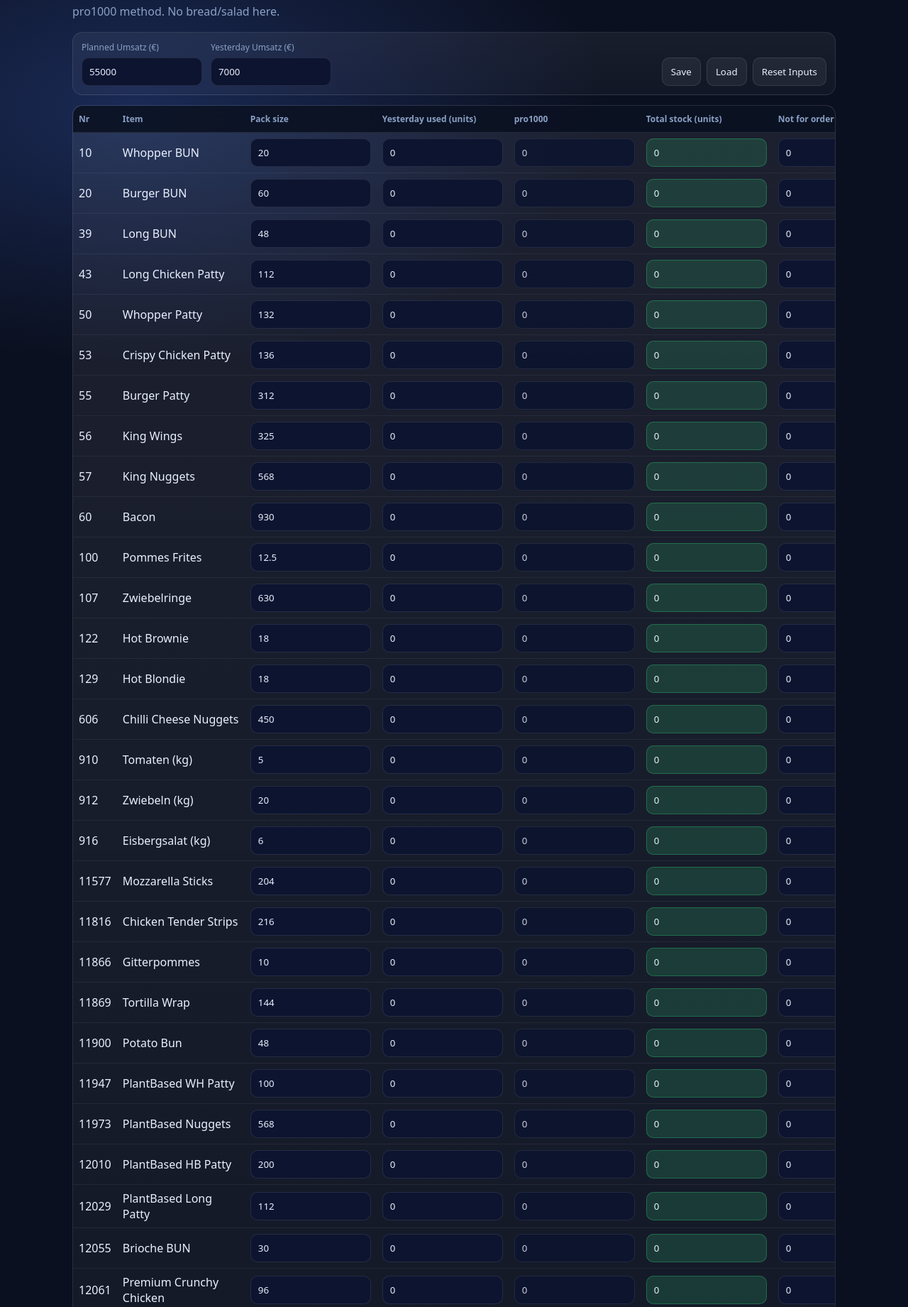
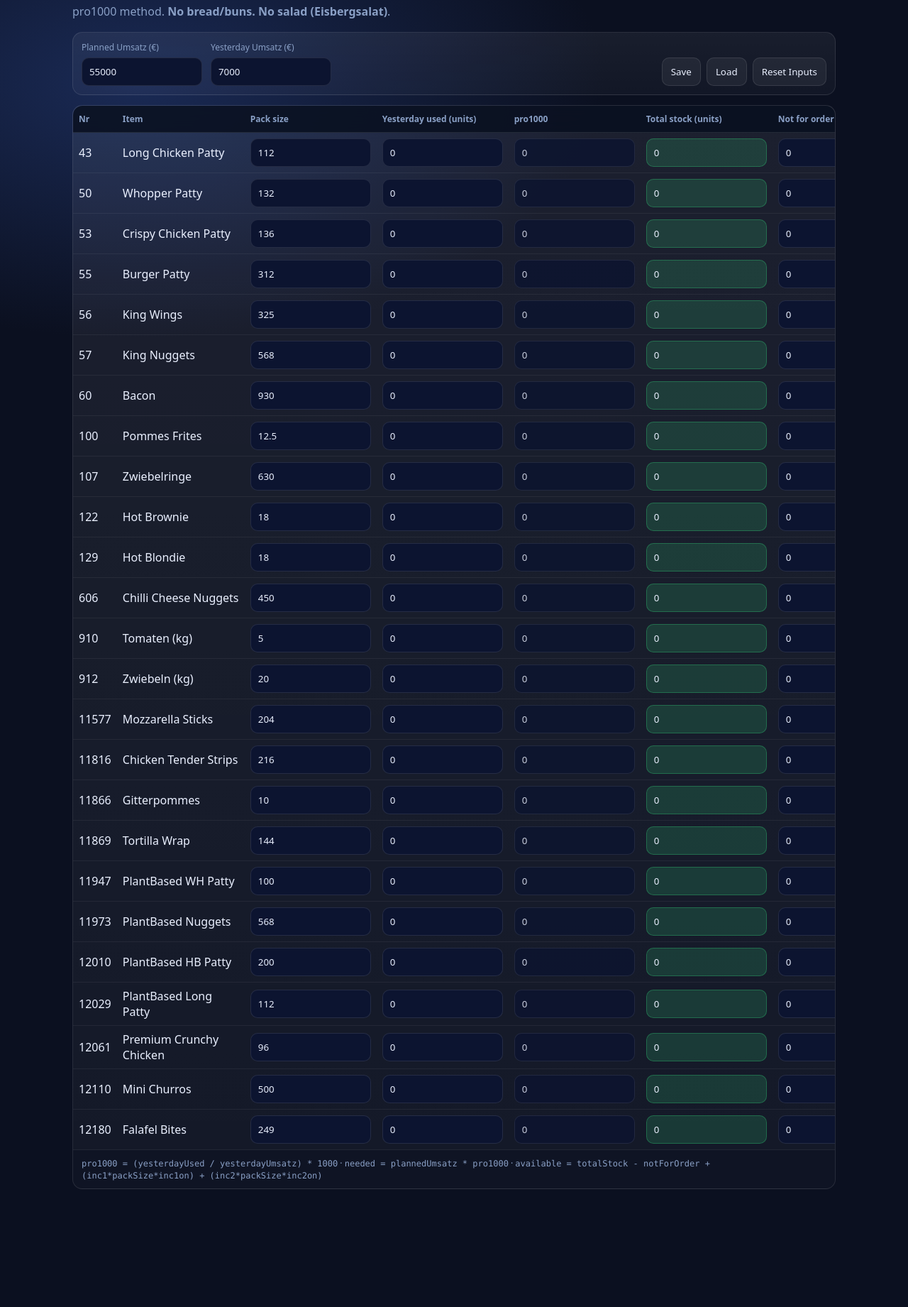
Before and after one commit to DanBlaz1988/bk-rest-order-calculator, a website: page public/index.html in a window 1280 px wide. Shown: the part 59-1900 px from the top of the page at 71% size. After the commit the page ends 1752 px from the top, so only its background shows below. Drawn offline with Linux system fonts and the light colour scheme.

Commit message:
Refactor styles and update localStorage key
Updated input styles and modified text content for clarity. Changed localStorage key for state management.

```diff
--- a/public/index.html
+++ b/public/index.html
@@ -11,10 +11,9 @@
       --muted:#8aa0c6;
       --text:#eaf0ff;
       --line:rgba(255,255,255,.10);
-      --cell:rgba(255,255,255,.06);
+      --input:#0c1430;
       --good:rgba(56, 255, 140, .14);
       --bad:rgba(255, 80, 80, .14);
-      --input:#0c1430;
     }
     *{box-sizing:border-box;font-family:system-ui,-apple-system,Segoe UI,Roboto,Arial}
     body{margin:0;background:radial-gradient(1100px 600px at 15% 10%, #1a2a55 0%, transparent 60%), var(--bg); color:var(--text)}
@@ -74,9 +73,7 @@
     .cell[readonly]{opacity:.85}
     .good{background:var(--good)!important;border-color:rgba(56,255,140,.25)!important}
     .bad{background:var(--bad)!important;border-color:rgba(255,80,80,.25)!important}
-    .check{
-      display:flex;align-items:center;gap:8px;white-space:nowrap;color:var(--muted);font-size:12px
-    }
+    .check{display:flex;align-items:center;gap:8px;white-space:nowrap;color:var(--muted);font-size:12px}
     .foot{padding:10px 12px;color:var(--muted);font-size:12px}
     .mono{font-family:ui-monospace,SFMono-Regular,Menlo,Monaco,Consolas,"Liberation Mono","Courier New",monospace}
   </style>
@@ -84,7 +81,7 @@
 <body>
   <div class="wrap">
     <h1>BK Rest Order Calculator</h1>
-    <p class="sub">pro1000 method. No bread/salad here.</p>
+    <p class="sub">pro1000 method. <b>No bread/buns. No salad (Eisbergsalat)</b>.</p>
 
     <div class="top">
       <div class="field">
@@ -126,7 +123,7 @@
         <tbody></tbody>
       </table>
       <div class="foot">
-        Formula: <span class="mono">pro1000 = (yesterdayUsed / yesterdayUmsatz) * 1000</span> ·
+        <span class="mono">pro1000 = (yesterdayUsed / yesterdayUmsatz) * 1000</span> ·
         <span class="mono">needed = plannedUmsatz * pro1000</span> ·
         <span class="mono">available = totalStock - notForOrder + (inc1*packSize*inc1on) + (inc2*packSize*inc2on)</span>
       </div>
@@ -134,13 +131,8 @@
   </div>
 
 <script>
-  // REST items list (from your Tägliche Inventur sheet) — excluding bread/salad ordering app
-  // Bread/salad are NOT removed here because this calculator is "rest order".
-  // If you want to exclude buns too, tell me and I’ll toggle them off.
+  // REST ORDER ITEMS (NO buns/bread, NO Eisbergsalat)
   const ITEMS = [
-    {nr:10,  name:"Whopper BUN", pack:20},
-    {nr:20,  name:"Burger BUN", pack:60},
-    {nr:39,  name:"Long BUN", pack:48},
     {nr:43,  name:"Long Chicken Patty", pack:112},
     {nr:50,  name:"Whopper Patty", pack:132},
     {nr:53,  name:"Crispy Chicken Patty", pack:136},
@@ -155,17 +147,14 @@
     {nr:606, name:"Chilli Cheese Nuggets", pack:450},
     {nr:910, name:"Tomaten (kg)", pack:5},
     {nr:912, name:"Zwiebeln (kg)", pack:20},
-    {nr:916, name:"Eisbergsalat (kg)", pack:6},
     {nr:11577,name:"Mozzarella Sticks", pack:204},
     {nr:11816,name:"Chicken Tender Strips", pack:216},
     {nr:11866,name:"Gitterpommes", pack:10},
     {nr:11869,name:"Tortilla Wrap", pack:144},
-    {nr:11900,name:"Potato Bun", pack:48},
     {nr:11947,name:"PlantBased WH Patty", pack:100},
     {nr:11973,name:"PlantBased Nuggets", pack:568},
     {nr:12010,name:"PlantBased HB Patty", pack:200},
     {nr:12029,name:"PlantBased Long Patty", pack:112},
-    {nr:12055,name:"Brioche BUN", pack:30},
     {nr:12061,name:"Premium Crunchy Chicken", pack:96},
     {nr:12110,name:"Mini Churros", pack:500},
     {nr:12180,name:"Falafel Bites", pack:249}
@@ -291,11 +280,11 @@
         };
       })
     };
-    localStorage.setItem("bk_rest_order_calc", JSON.stringify(state));
+    localStorage.setItem("bk_rest_order_calc_v2", JSON.stringify(state));
   }
 
   function loadState(){
-    const raw = localStorage.getItem("bk_rest_order_calc");
+    const raw = localStorage.getItem("bk_rest_order_calc_v2");
     if(!raw) return;
     const s = JSON.parse(raw);
     $("planned").value = s.planned ?? $("planned").value;
```
